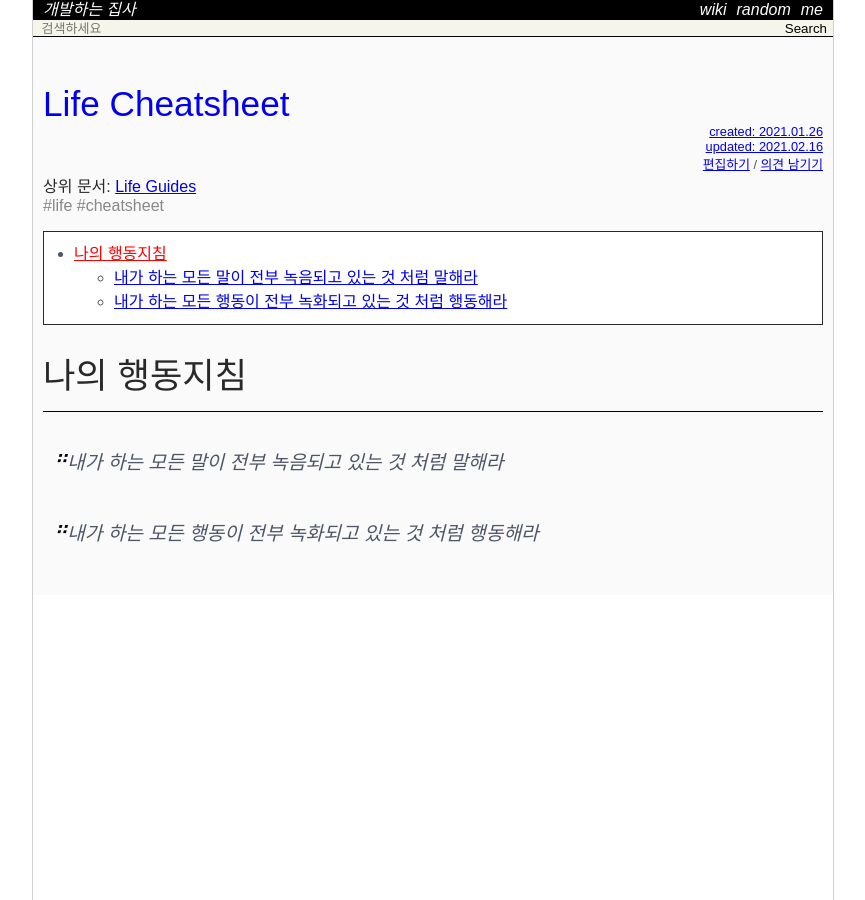
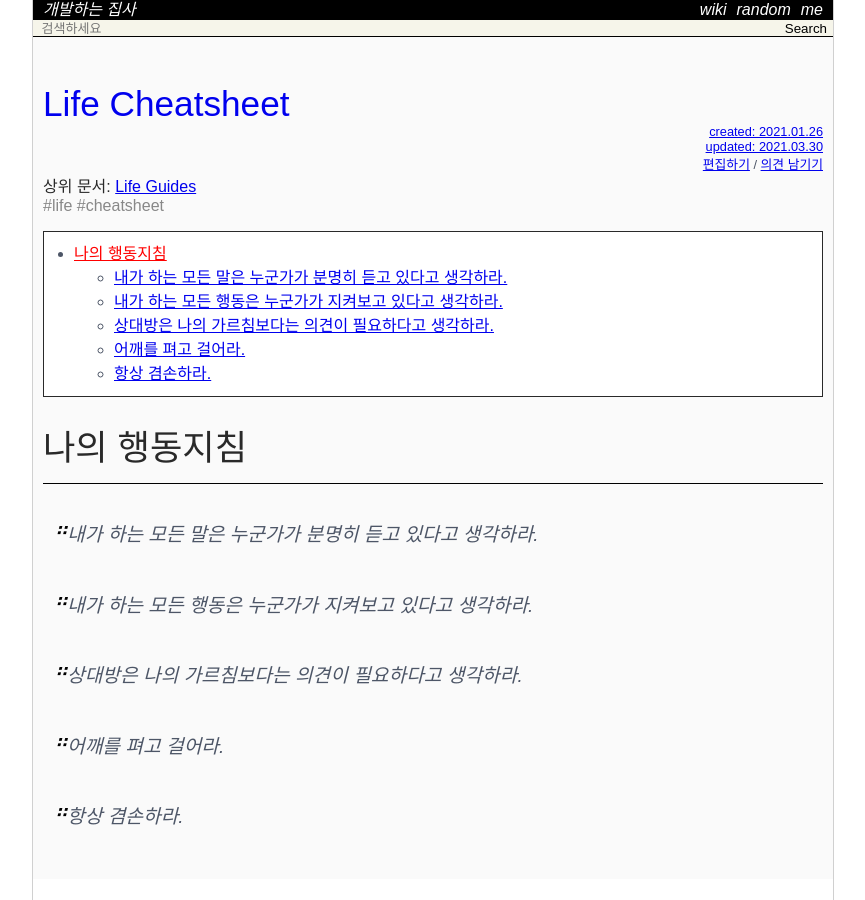
Before and after one commit to Achelous1/achelous1.github.io, a Jekyll site: the page built from _wiki/life-cheatsheet.md, in a window 1280 px wide. Shown: the whole page, without its empty margins (207-1072 px from the left). Built offline with Jekyll 4.4.1, drawn with Linux system fonts in a browser that asks for light colours; nearby versions of some CDN libraries; some web fonts are replaced; comment, search, counter and statistics services are not loaded.

Commit message:
MODIFY wiki posts
Added new members to life-cheatsheet
Removed completed post on index page

```diff
--- a/_wiki/life-cheatsheet.md
+++ b/_wiki/life-cheatsheet.md
@@ -3,7 +3,7 @@ layout  : wiki
 title   : Life Cheatsheet
 summary :
 date    : 2021-01-26 16:57:23 +0900
-updated : 2021-02-16 15:05:51 +0900
+updated : 2021-03-30 14:32:48 +0900
 tag     : life cheatsheet
 toc     : true
 public  : true
@@ -14,5 +14,10 @@ latex   : false
 {:toc}
 
 # 나의 행동지침
-##### 내가 하는 모든 말이 전부 녹음되고 있는 것 처럼 말해라
-##### 내가 하는 모든 행동이 전부 녹화되고 있는 것 처럼 행동해라
+##### 내가 하는 모든 말은 누군가가 분명히 듣고 있다고 생각하라.
+##### 내가 하는 모든 행동은 누군가가 지켜보고 있다고 생각하라.
+##### 상대방은 나의 가르침보다는 의견이 필요하다고 생각하라.
+##### 어깨를 펴고 걸어라.
+
+
+##### 항상 겸손하라.
```
Also changed, not shown: _wiki/index.md (+0 -1 lines).
